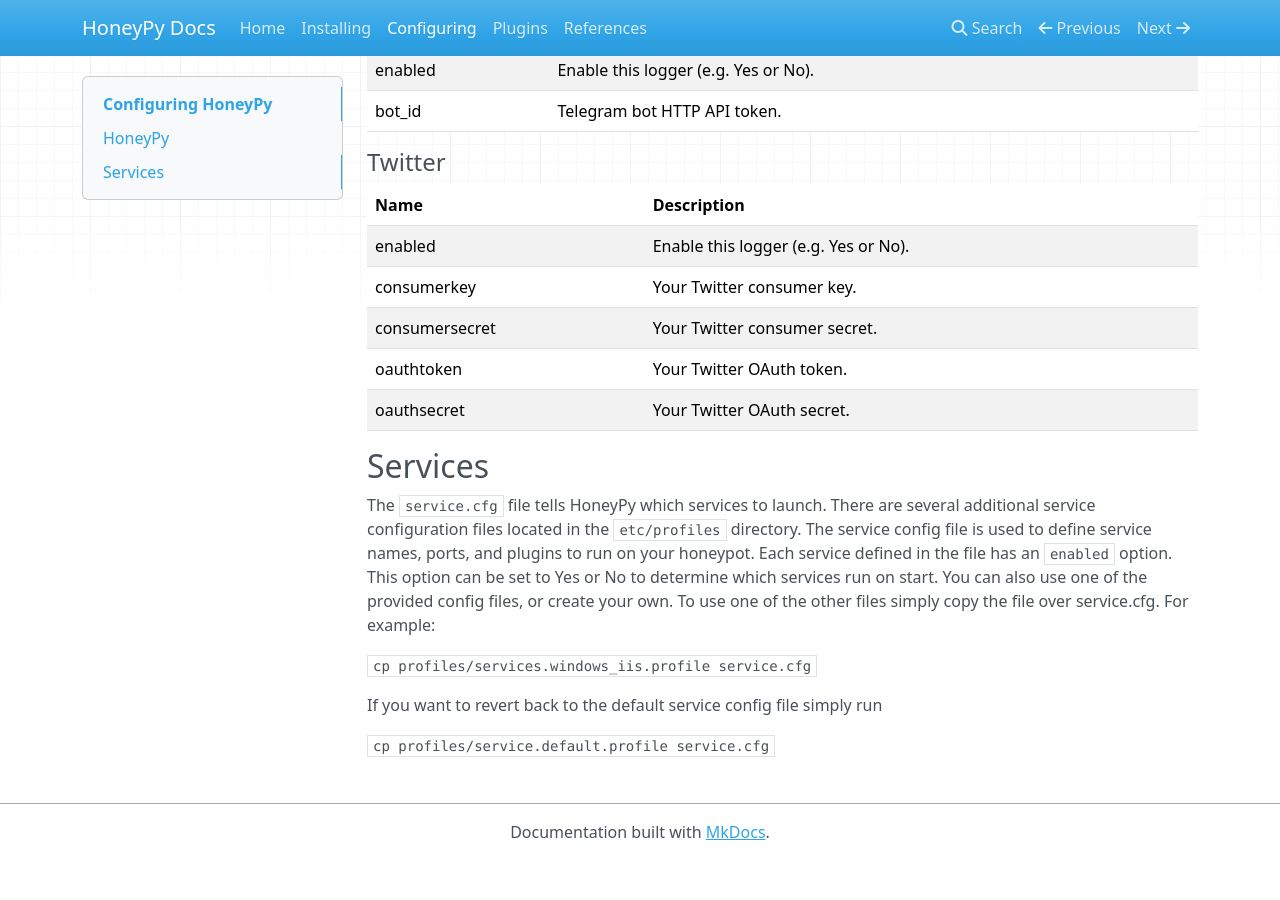
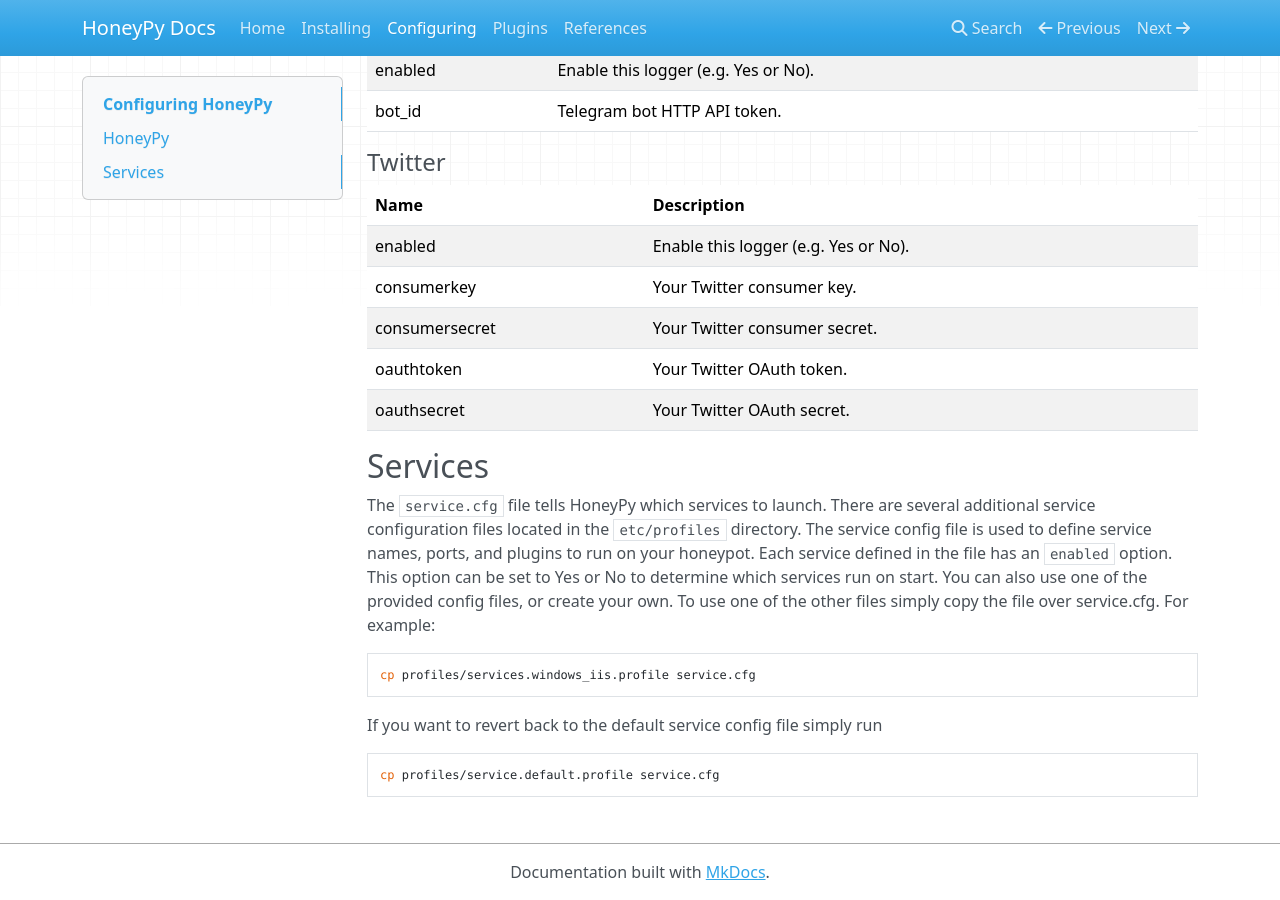
Before and after one commit to foospidy/HoneyPy, an MkDocs documentation site: the page built from docs/configuring.md, in a window 1280 px wide and 900 px high, scrolled down 2017 px. Built offline with MkDocs 1.6.1, drawn with Linux system fonts in a browser that asks for light colours; nearby versions of some CDN libraries; old or Windows-style settings are respelled for this version of MkDocs; before the commit the page ends 2877 px from its top, so only the background shows below that.

Commit message:
docs update

````diff
--- a/docs/configuring.md
+++ b/docs/configuring.md
@@ -87,8 +87,12 @@
 
 The `service.cfg` file tells HoneyPy which services to launch. There are several additional service configuration files located in the `etc/profiles` directory. The service config file is used to define service names, ports, and plugins to run on your honeypot. Each service defined in the file has an `enabled` option. This option can be set to Yes or No to determine which services run on start. You can also use one of the provided config files, or create your own. To use one of the other files simply copy the file over service.cfg. For example:
 
-`cp profiles/services.windows_iis.profile service.cfg`
+```bash
+cp profiles/services.windows_iis.profile service.cfg
+```
 
 If you want to revert back to the default service config file simply run
 
-`cp profiles/service.default.profile service.cfg`
+```bash
+cp profiles/service.default.profile service.cfg
+```
````
